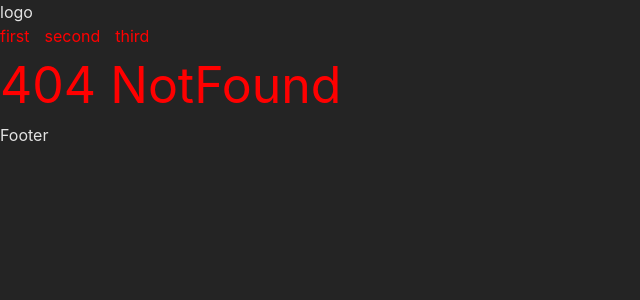
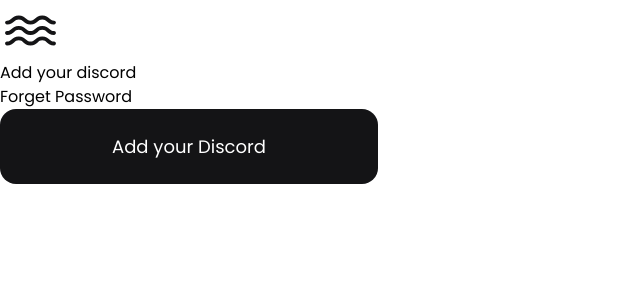
Before and after one commit to ClownsDev/ControllerBotWeb, a React (Vite) app: page /visit in a window 1280 px wide. Before the commit this address had no page. Shown: the top 300 px of the page, without its empty margins (0-640 px from the left). Built offline with nearby package versions, Linux system fonts and the light colour scheme.

Commit message:
Creating the foundation

```diff
--- a/src/App.jsx
+++ b/src/App.jsx
@@ -1,9 +1,9 @@
-import React from 'react'
+import React, { useState } from 'react'
 import Router from './components/Router/Router';
 import Header from "./components/Header/Header";
 import Footer from "./components/Footer/Footer";
 function App() {
-
+  const [discord,setDiscord] = useState(false)
   return (
     <>
       <Header />
--- a/src/components/Router/Router.jsx
+++ b/src/components/Router/Router.jsx
@@ -1,15 +1,19 @@
-import React from 'react'
-import { Routes, Route } from "react-router-dom";
+import React from "react";
+import {BrowserRouter, Routes, Route } from "react-router-dom";
 import HomePage from "../../pages/Home/HomePage";
 import NotFoundPage from "../../pages/NotFound/NotFoundPage";
+import VisitPage from "../../pages/Visit/VisitPage";
 
 const Router = () => {
   return (
-    <Routes>
-        <Route path="/" element={<HomePage />}></Route>
-        <Route path="*" element={<NotFoundPage />}></Route>
-    </Routes>
-  )
-}
+    <BrowserRouter>
+      <Routes>
+        <Route path="/" element={<HomePage />}/>
+        <Route path="/visit" element={<VisitPage />}/>
+        <Route path="*" element={<NotFoundPage />}/>
+      </Routes>
+    </BrowserRouter>
+  );
+};
 
-export default Router
+export default Router;
--- /dev/null
+++ b/src/components/UI/SimpleButton/SimpleButton.jsx
@@ -0,0 +1,9 @@
+import React from 'react'
+import styles from './SimpleButton.module.scss'
+function SimpleButton({children}) {
+  return (
+    <button className={styles.btn}>{children}</button>
+  )
+}
+
+export default SimpleButton
--- /dev/null
+++ b/src/components/UI/SimpleButton/SimpleButton.module.scss
@@ -0,0 +1,14 @@
+@import '../../assets/styles/variables.scss';
+
+.btn {
+    display: block;
+    width: 100%;
+    max-width: 378px;
+    padding: 24px 5px;
+
+    background-color: $simpleBtn-bg;
+    color: $simpleBtn-color;
+    border-radius: $borderRadius-medium;
+
+    font-size: $simpleBtn-fontSize;
+}
--- /dev/null
+++ b/src/components/Visit/Visit.jsx
@@ -0,0 +1,22 @@
+import React from "react";
+import SimpleButton from "../UI/SimpleButton/SimpleButton";
+
+function Visit() {
+  return (
+    <>
+      <div>
+        <div>
+          <img src="./logo.svg" alt="waves" />
+        </div>
+        <div>
+          <h1>Add your discord</h1>
+          <h3>Forget Password</h3>
+          <SimpleButton>Add your Discord</SimpleButton>
+        </div>
+      </div>
+      <div></div>
+    </>
+  );
+}
+
+export default Visit;
--- a/src/components/assets/styles/_global.scss
+++ b/src/components/assets/styles/_global.scss
@@ -1,14 +1,16 @@
+@import './variables.scss';
+@import url('https://fonts.googleapis.com/css2?family=Manrope:wght@500&family=Poppins:wght@400;500;600;700&display=swap');
 :root {
-    font-family: Inter, system-ui, Avenir, Helvetica, Arial, sans-serif;
+    font-family: 'Poppins', sans-serif;
     line-height: 1.5;
     font-weight: 400;
-
-    color-scheme: light dark;
-    color: rgba(255, 255, 255, 0.87);
-    background-color: #242424;
 
     font-synthesis: none;
     text-rendering: optimizeLegibility;
     -webkit-font-smoothing: antialiased;
     -moz-osx-font-smoothing: grayscale;
-  }
+}
+
+body {
+  background: $background;
+}
--- /dev/null
+++ b/src/components/assets/styles/variables.scss
@@ -0,0 +1,21 @@
+$background:#fff;
+$color:#141416;
+$grey-color:#CFCFD3;
+
+$fontSize-tiny:14px;
+$fontSize-small:16px;
+$fontSize-medium:18px;
+$fontSize-upperMedium:25px;
+$fontSize-large:28px;
+$fontSize-extraLarge:35px;
+$fontSize-huge:48px;
+
+$borderRadius-tiny:8px;
+$borderRadius-small:12px;
+$borderRadius-medium:16px;
+$borderRadius-large:25px;
+
+// SimpleBtn
+$simpleBtn-bg:$color;
+$simpleBtn-color:$background;
+$simpleBtn-fontSize:$fontSize-medium;
--- a/src/main.jsx
+++ b/src/main.jsx
@@ -4,9 +4,8 @@
 import App from "./App.jsx";
 import "./components/assets/styles/_reset.scss";
 import "./components/assets/styles/_global.scss";
+import Router from "./components/Router/Router.jsx";
 
 ReactDOM.createRoot(document.getElementById("root")).render(
-  <BrowserRouter>
-    <App />
-  </BrowserRouter>
+  <Router/>
 );
--- a/src/pages/Home/HomePage.jsx
+++ b/src/pages/Home/HomePage.jsx
@@ -1,7 +1,11 @@
 import React from "react";
 
 const HomePage = () => {
-  return <div>HomePage</div>;
+  return (
+    <>
+      <h1>HOME</h1>
+    </>
+  );
 };
 
 export default HomePage;
--- /dev/null
+++ b/src/pages/Visit/VisitPage.jsx
@@ -0,0 +1,12 @@
+import React from 'react'
+import Visit from '../../components/Visit/Visit'
+
+function VisitPage() {
+  return (
+    <>
+      <Visit/>
+    </>
+  )
+}
+
+export default VisitPage
```
Also changed, not shown: public/logo.svg (added), 1 other file (tests, documents, lock files or other folders).
